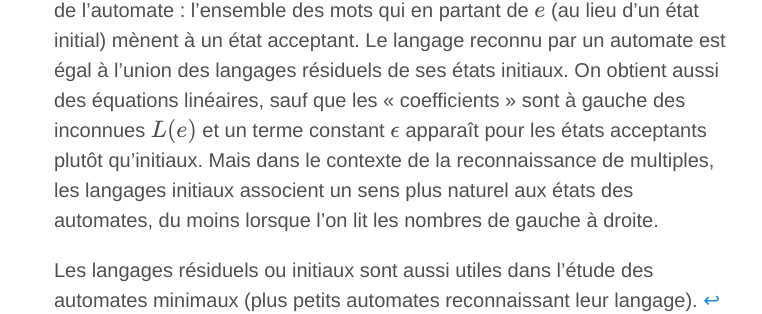
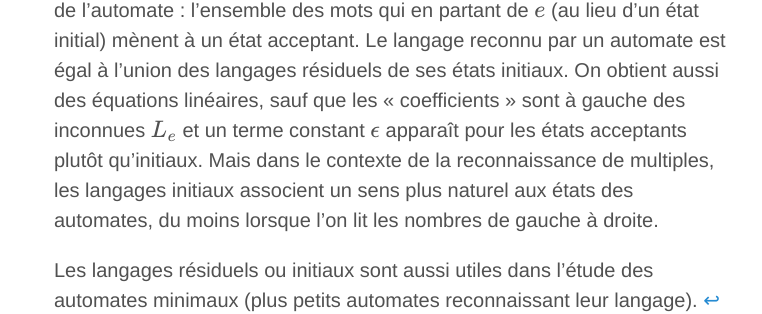
Before and after one commit to electronicdigeratorscience2000plus/electronicdigeratorscience2000plus.github.io, a Jekyll site: the page built from _posts/2014-12-13-theoreme-de-kleene.md, in a window 1280 px wide and 900 px high, scrolled down 6987 px. Shown: the part 145-459 px from the top of the window, without its empty margins (266-1028 px from the left). Built offline with Jekyll 4.4.1, drawn with Linux system fonts in a browser that asks for light colours; formulas are drawn with MathJax 3.

Commit message:
Corriger une inconsistance de notation

```diff
--- a/_posts/2014-12-13-theoreme-de-kleene.md
+++ b/_posts/2014-12-13-theoreme-de-kleene.md
@@ -298,7 +298,7 @@ comme les demi-anneaux et algèbres de Kleene[^graph]...
       Le langage reconnu par un automate est égal à
       l'union des langages résiduels de ses états initiaux.
       On obtient aussi des équations linéaires, sauf que
-      les "coefficients" sont à gauche des inconnues $$L(e)$$ et
+      les "coefficients" sont à gauche des inconnues $$L_e$$ et
       un terme constant $$\epsilon$$ apparaît pour les états acceptants
       plutôt qu'initiaux.
       Mais dans le contexte de la reconnaissance de multiples,
```
